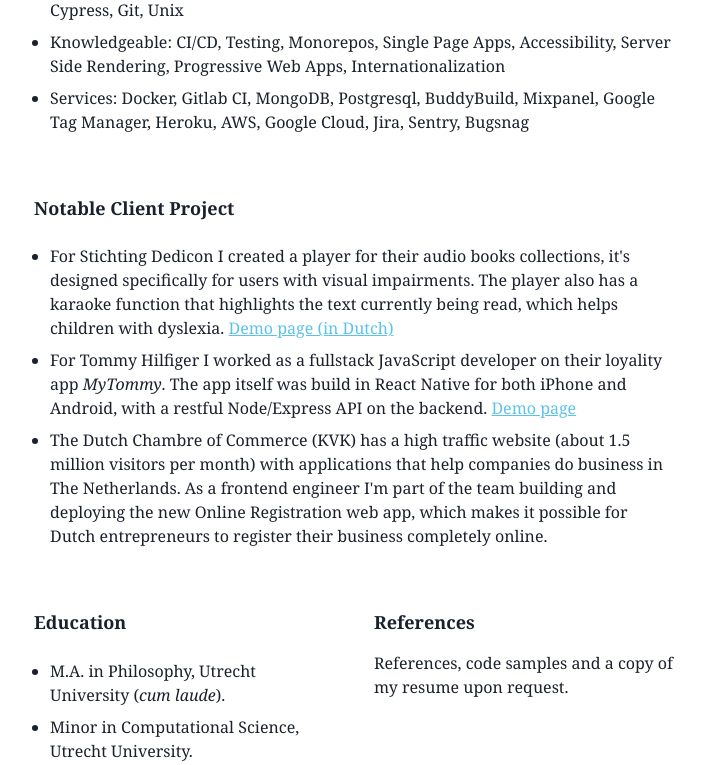
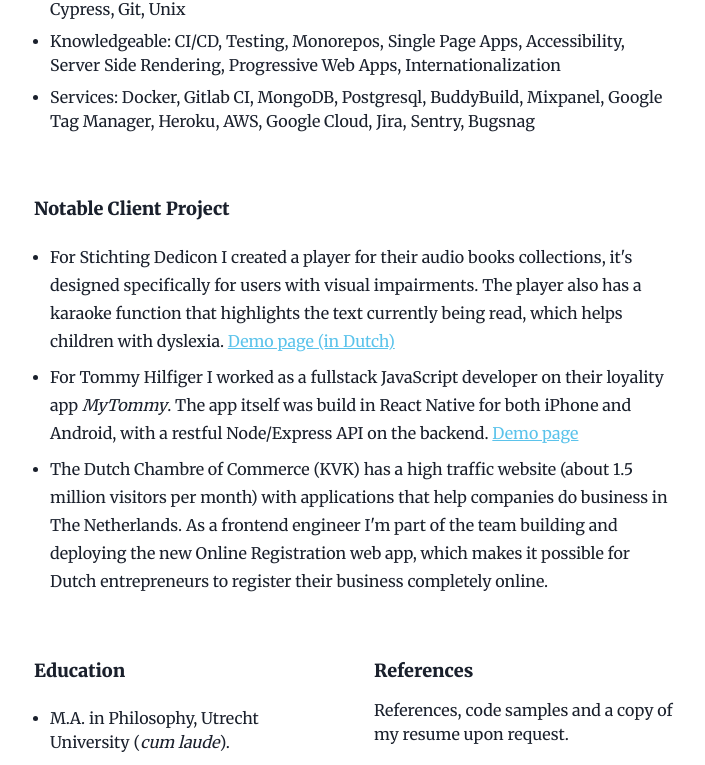
Before and after one commit to vnglst/koenvangilst.nl, a Next.js app: page / in a window 1280 px wide. Shown: the part 545-1310 px from the top of the page, without its empty margins (286-991 px from the left). Built offline with nearby package versions, Linux system fonts and the light colour scheme.

Commit message:
better font loading

```diff
--- a/components/Layout.tsx
+++ b/components/Layout.tsx
@@ -25,6 +25,16 @@ const Layout: FC<Props> = ({
         <meta name="apple-mobile-web-app-status-bar-style" content="default" />
         <meta name="apple-mobile-web-app-capable" content="yes" />
         <meta name="mobile-web-app-capable" content="yes" />
+
+        <link
+          href="https://fonts.googleapis.com/css2?family=Merriweather:ital,wght@0,400;0,900&display=swap"
+          rel="stylesheet"
+        />
+        <link
+          href="https://fonts.googleapis.com/css2?family=Montserrat:wght@900&display=swap"
+          rel="stylesheet"
+        />
+
         <link
           rel="shortcut icon"
           type="image/png"
--- a/pages/index.tsx
+++ b/pages/index.tsx
@@ -57,7 +57,7 @@ const Home: FC = () => {
 
       <Card extraClasses="col-span-2">
         <h2>Notable Client Project</h2>
-        <ul className="list-outside pl-4">
+        <ul className="list-outside pl-4 leading-7">
           <li>
             For Stichting Dedicon I created a player for their audio books
             collections, it's designed specifically for users with visual
--- a/styling/main.css
+++ b/styling/main.css
@@ -1,8 +1,5 @@
 @tailwind base;
 @tailwind components;
-
-@import url("https://fonts.googleapis.com/css2?family=Montserrat:wght@900&display=swap");
-@import url("https://fonts.googleapis.com/css2?family=Merriweather:ital,wght@0,400;0,900&display=swap");
 
 html {
   @apply text-gray-900 antialiased leading-6;
```
